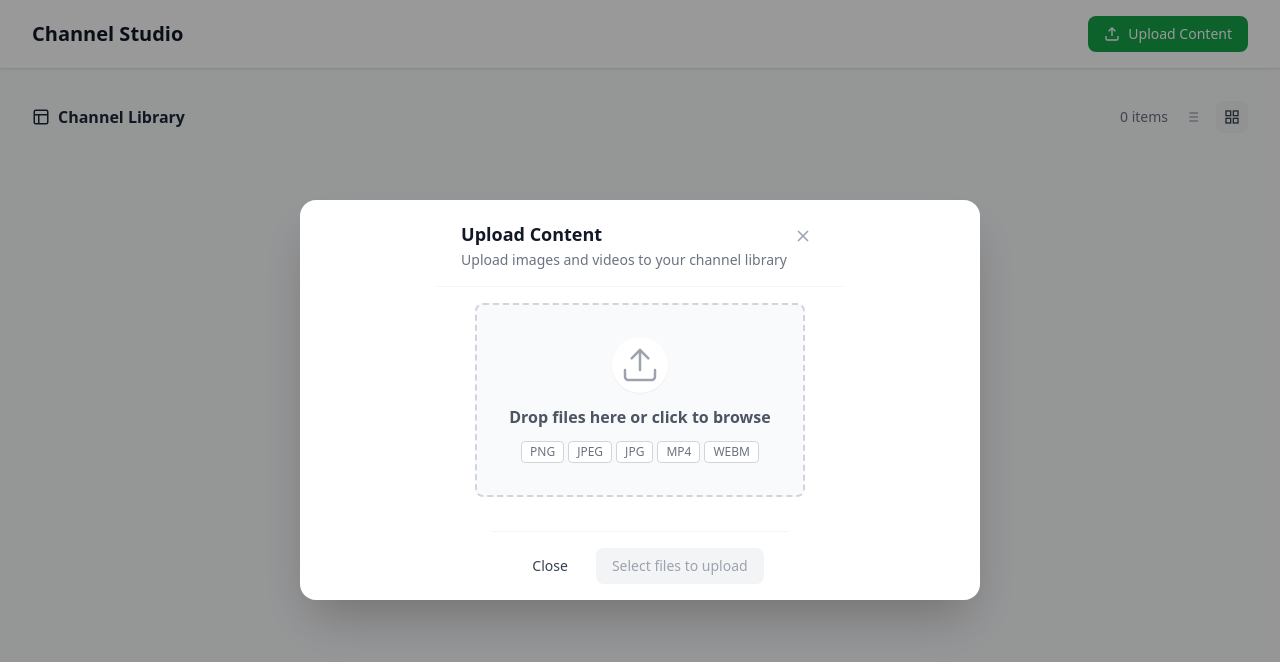
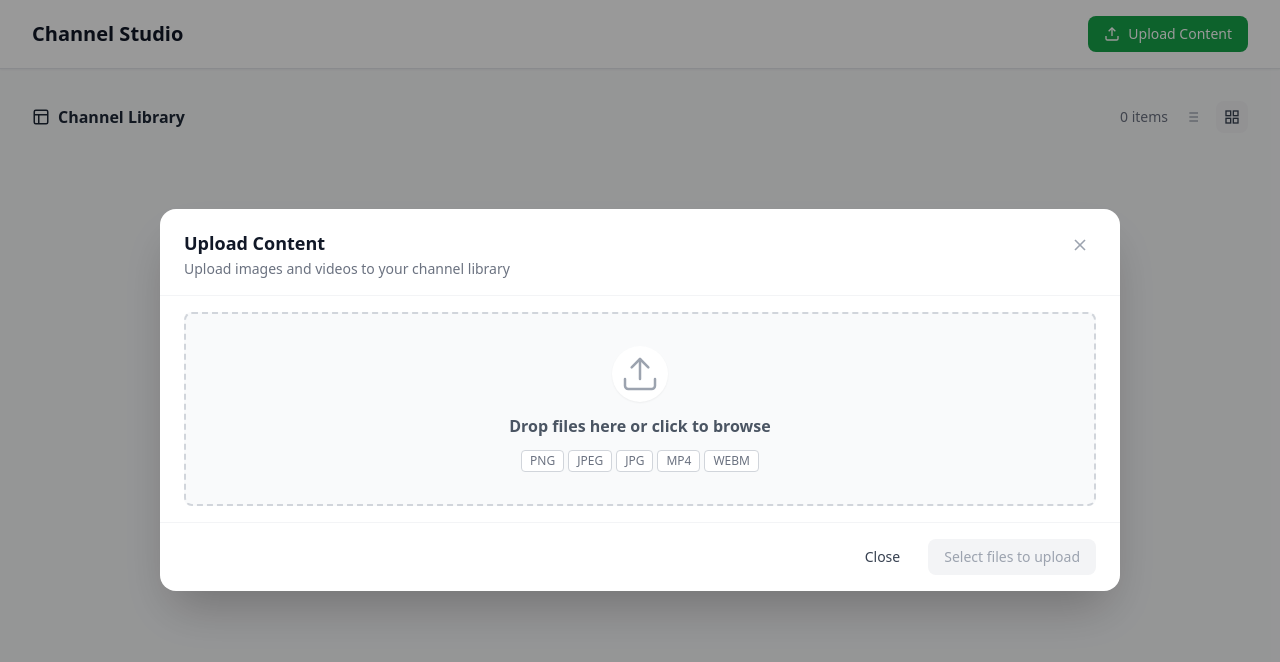
Before and after one commit to pulmonaryveins/upload-content-component, an Angular app: page / in a window 1280 px wide. Both pictures are taken after a click on the button "Upload Content". Shown: the top 662 px of the page. Built offline with nearby package versions, Linux system fonts and the light colour scheme; what @uppy/core, @uppy/transloadit would draw is missing.

Commit message:
chore: Major UI changes

```diff
--- a/src/app/components/file-card/file-card.component.ts
+++ b/src/app/components/file-card/file-card.component.ts
@@ -30,6 +30,7 @@ export class FileCardComponent {
 
   readonly renameValue = signal('');
   readonly renameError = signal('');
+  readonly showActions = signal(false);
 
   readonly isImage = computed(() => this.file().mimeType.startsWith('image/'));
   readonly isVideo = computed(() => this.file().mimeType.startsWith('video/'));
@@ -42,6 +43,10 @@ export class FileCardComponent {
     'file-card--uploaded': this.file().status === 'uploaded',
     'file-card--error': this.file().status === 'error',
   }));
+
+  toggleActions(): void {
+    this.showActions.update(v => !v);
+  }
 
   onStartRename(): void {
     this.renameValue.set(this.file().currentName);
--- a/src/app/components/upload-banner/upload-banner.component.html
+++ b/src/app/components/upload-banner/upload-banner.component.html
@@ -28,12 +28,16 @@
       @if (subMessage()) {
         <span class="upload-banner__sub">{{ subMessage() }}</span>
       }
-      @if (isSuggestion() && suggestion()) {
+      @if (isSuggestion()) {
         <span class="upload-banner__sub">
-          1 file rename:&nbsp;
-          <span class="upload-banner__name upload-banner__name--old">{{ truncate(suggestion()!.from) }}</span>
-          &nbsp;→&nbsp;
-          <span class="upload-banner__name upload-banner__name--new">{{ truncate(suggestion()!.to) }}</span>
+          @if (suggestionCount() > 0) {
+            {{ suggestionCount() }} {{ suggestionCount() === 1 ? 'file' : 'files' }} rename:&nbsp;<button class="upload-banner__view-link" type="button" (click)="onRename()">View details</button>
+          } @else if (suggestion()) {
+            1 file rename:&nbsp;
+            <span class="upload-banner__name upload-banner__name--old">{{ truncate(suggestion()!.from) }}</span>
+            &nbsp;&#8594;&nbsp;
+            <span class="upload-banner__name upload-banner__name--new">{{ truncate(suggestion()!.to) }}</span>
+          }
         </span>
       }
     </div>
--- a/src/app/components/upload-banner/upload-banner.component.scss
+++ b/src/app/components/upload-banner/upload-banner.component.scss
@@ -55,6 +55,18 @@
     @apply flex gap-2 flex-shrink-0;
   }
 
+  &__view-link {
+    background: none;
+    border: none;
+    padding: 0;
+    cursor: pointer;
+    @apply text-xs font-semibold underline;
+    color: inherit;
+    opacity: 0.85;
+
+    &:hover { opacity: 1; }
+  }
+
   &__btn {
     @apply text-sm font-medium px-3 py-1.5 rounded cursor-pointer transition-colors;
 
--- a/src/app/components/upload-banner/upload-banner.component.ts
+++ b/src/app/components/upload-banner/upload-banner.component.ts
@@ -21,6 +21,7 @@ export class UploadBannerComponent {
   message = input('');
   subMessage = input('');
   suggestion = input<RenameSuggestion | undefined>(undefined);
+  suggestionCount = input(0);
 
   rename = output<void>();
   accept = output<string>();
--- a/src/app/components/upload-modal/upload-modal.component.html
+++ b/src/app/components/upload-modal/upload-modal.component.html
@@ -36,18 +36,18 @@
         <app-upload-banner
           type="duplicate"
           message="Duplicate"
-          [subMessage]="duplicateCount() + ' file' + (duplicateCount() !== 1 ? 's' : '') + ' with duplicate title'"
+          [subMessage]="duplicateCount() + (duplicateCount() !== 1 ? ' files with duplicate titles' : ' file with duplicate title')"
         ></app-upload-banner>
       }
 
-      <!-- Suggestion banners (one per duplicate file) -->
-      @for (suggestion of suggestions(); track suggestion.fileId) {
+      <!-- Consolidated suggestion banner -->
+      @if (suggestions().length > 0) {
         <app-upload-banner
           type="suggestion"
           message="Suggestion"
-          [suggestion]="suggestion"
-          (rename)="onRenameSuggestion(suggestion.fileId)"
-          (accept)="onAcceptSuggestion($event)"
+          [suggestionCount]="suggestions().length"
+          (rename)="onRenameSuggestion(suggestions()[0].fileId)"
+          (accept)="onAcceptAllSuggestions()"
         ></app-upload-banner>
       }
 
--- a/src/app/components/upload-modal/upload-modal.component.scss
+++ b/src/app/components/upload-modal/upload-modal.component.scss
@@ -1,30 +1,34 @@
+// â”€â”€ Dialog panel â”€â”€â”€â”€â”€â”€â”€â”€â”€â”€â”€â”€â”€â”€â”€â”€â”€â”€â”€â”€â”€â”€â”€â”€â”€â”€â”€â”€â”€â”€â”€â”€â”€â”€â”€â”€â”€â”€â”€â”€â”€â”€â”€â”€â”€â”€â”€â”€â”€â”€â”€â”€â”€â”€â”€â”€â”€â”€â”€â”€â”€
 .upload-modal {
-  @apply fixed inset-0 z-50 flex items-center justify-center;
-  // The modal panel
-  &__backdrop {
-    @apply fixed inset-0 bg-black/40 z-40;
-  }
-
-  // Override: the modal itself is above the backdrop
-}
-
-.upload-modal {
-  @apply fixed z-50;
+  position: fixed;
   top: 50%;
   left: 50%;
   transform: translate(-50%, -50%);
+  z-index: 50;
 
-  @apply bg-white rounded-2xl shadow-2xl flex flex-col;
-  width: min(680px, calc(100vw - 2rem));
-  max-height: calc(100vh - 4rem);
+  display: flex;
+  flex-direction: column;
+
+  width: min(960px, calc(100vw - 2rem));
+  max-height: 90vh;
+
+  background: white;
+  border-radius: 1rem;
+  box-shadow: 0 25px 50px -12px rgba(0, 0, 0, 0.25);
+  overflow: hidden; // clips scrollbar within rounded corners
 
   &__backdrop {
-    @apply fixed inset-0 bg-black/40 z-40;
+    position: fixed;
+    inset: 0;
+    background: rgba(0, 0, 0, 0.4);
+    z-index: 40;
   }
 
+  // â”€â”€ Header â”€â”€â”€â”€â”€â”€â”€â”€â”€â”€â”€â”€â”€â”€â”€â”€â”€â”€â”€â”€â”€â”€â”€â”€â”€â”€â”€â”€â”€â”€â”€â”€â”€â”€â”€â”€â”€â”€â”€â”€â”€â”€â”€â”€â”€â”€â”€â”€â”€â”€â”€â”€â”€â”€â”€â”€â”€â”€â”€â”€â”€â”€â”€â”€â”€
   &__header {
-    @apply flex items-start justify-between px-6 pt-5 pb-4 flex-shrink-0;
+    @apply flex items-start justify-between px-6 pt-5 pb-4;
     @apply border-b border-gray-100;
+    flex-shrink: 0;
   }
 
   &__title {
@@ -44,11 +48,29 @@
     flex-shrink: 0;
   }
 
+  // â”€â”€ Scrollable body â”€â”€â”€â”€â”€â”€â”€â”€â”€â”€â”€â”€â”€â”€â”€â”€â”€â”€â”€â”€â”€â”€â”€â”€â”€â”€â”€â”€â”€â”€â”€â”€â”€â”€â”€â”€â”€â”€â”€â”€â”€â”€â”€â”€â”€â”€â”€â”€â”€â”€â”€â”€â”€â”€â”€â”€
   &__body {
-    @apply flex-1 overflow-y-auto px-6 py-4 flex flex-col gap-3;
+    flex: 1 1 auto;
     min-height: 0;
+    overflow-y: auto;
+    padding: 1rem 1.5rem;
+    display: flex;
+    flex-direction: column;
+    gap: 0.75rem;
+
+    // Thin, unobtrusive scrollbar
+    scrollbar-width: thin;
+    scrollbar-color: #d1d5db transparent;
+
+    &::-webkit-scrollbar { width: 6px; }
+    &::-webkit-scrollbar-track { background: transparent; }
+    &::-webkit-scrollbar-thumb {
+      background: #d1d5db;
+      border-radius: 3px;
+    }
   }
 
+  // â”€â”€ File section â”€â”€â”€â”€â”€â”€â”€â”€â”€â”€â”€â”€â”€â”€â”€â”€â”€â”€â”€â”€â”€â”€â”€â”€â”€â”€â”€â”€â”€â”€â”€â”€â”€â”€â”€â”€â”€â”€â”€â”€â”€â”€â”€â”€â”€â”€â”€â”€â”€â”€â”€â”€â”€â”€â”€â”€â”€â”€â”€
   &__file-section {
     @apply flex flex-col gap-2;
   }
@@ -82,13 +104,13 @@
   }
 
   &__count-badge {
-    @apply flex items-center justify-center w-6 h-6 rounded-full;
+    @apply flex items-center justify-center w-7 h-7 rounded-full;
     @apply bg-green-600 text-white text-xs font-bold;
   }
 
   &__grid {
     @apply grid gap-3;
-    grid-template-columns: repeat(auto-fill, minmax(115px, 1fr));
+    grid-template-columns: repeat(auto-fill, minmax(150px, 1fr));
   }
 
   &__list {
@@ -97,9 +119,11 @@
     gap: 8px;
   }
 
+  // â”€â”€ Footer â”€â”€â”€â”€â”€â”€â”€â”€â”€â”€â”€â”€â”€â”€â”€â”€â”€â”€â”€â”€â”€â”€â”€â”€â”€â”€â”€â”€â”€â”€â”€â”€â”€â”€â”€â”€â”€â”€â”€â”€â”€â”€â”€â”€â”€â”€â”€â”€â”€â”€â”€â”€â”€â”€â”€â”€â”€â”€â”€â”€â”€â”€â”€â”€â”€
   &__footer {
     @apply flex items-center justify-end gap-3 px-6 py-4;
-    @apply border-t border-gray-100 flex-shrink-0;
+    @apply border-t border-gray-100;
+    flex-shrink: 0;
   }
 
   &__btn {
@@ -131,7 +155,7 @@
   to   { transform: rotate(360deg); }
 }
 
-// ── Success Modal ────────────────────────────────────────────────────────────
+// â”€â”€ Success Modal â”€â”€â”€â”€â”€â”€â”€â”€â”€â”€â”€â”€â”€â”€â”€â”€â”€â”€â”€â”€â”€â”€â”€â”€â”€â”€â”€â”€â”€â”€â”€â”€â”€â”€â”€â”€â”€â”€â”€â”€â”€â”€â”€â”€â”€â”€â”€â”€â”€â”€â”€â”€â”€â”€â”€â”€â”€â”€â”€â”€â”€
 
 .success-modal {
   position: fixed;
--- a/src/app/components/upload-modal/upload-modal.component.ts
+++ b/src/app/components/upload-modal/upload-modal.component.ts
@@ -58,7 +58,7 @@ export class UploadModalComponent {
     if (this.files().length === 0) return 'Select files to upload';
     if (this.hasDuplicates()) {
       const n = this.duplicateCount();
-      return `Rename ${n} ${n === 1 ? 'duplicate' : 'duplicates'} first`;
+      return `Rename ${n} ${n === 1 ? 'file' : 'files'} first`;
     }
     if (this.hasErrors()) return 'Fix errors first';
     return `Upload (${this.uploadableCount()}) Content`;
```
Also changed, not shown: src/app/components/file-card/file-card.component.html (+12 -17 lines), src/app/components/file-card/file-card.component.scss (+37 -32 lines).
